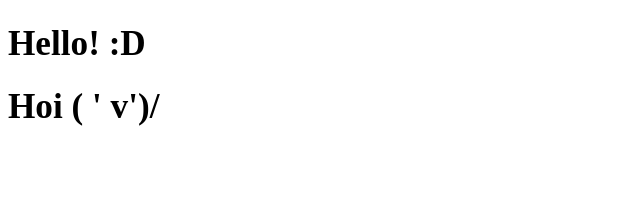
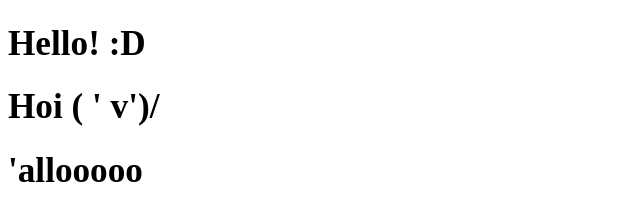
Before and after one commit to mcnallydm/Learn, a plain HTML site: page index.html in a window 1280 px wide. Shown: the whole page, without its empty margins (0-640 px from the left). Drawn offline with Linux system fonts and the light colour scheme.

Commit message:
Update index.html

```diff
--- a/index.html
+++ b/index.html
@@ -10,5 +10,6 @@
 <body>
     <h1>Hello! :D</h1>
     <h1> Hoi ( ' v')/ </h1>
+    <h1> 'allooooo </h1>
 </body>
 </html>
```
